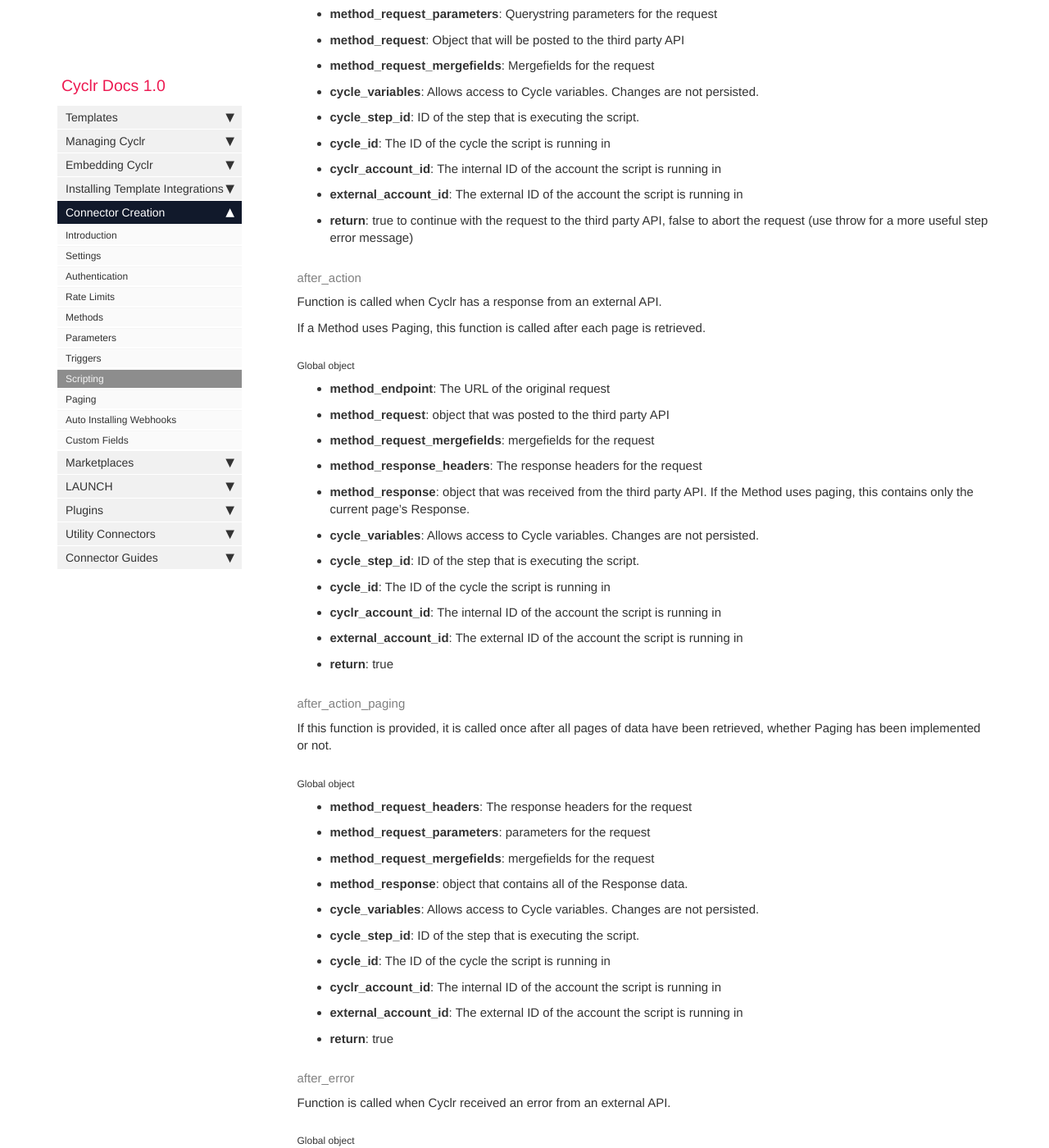
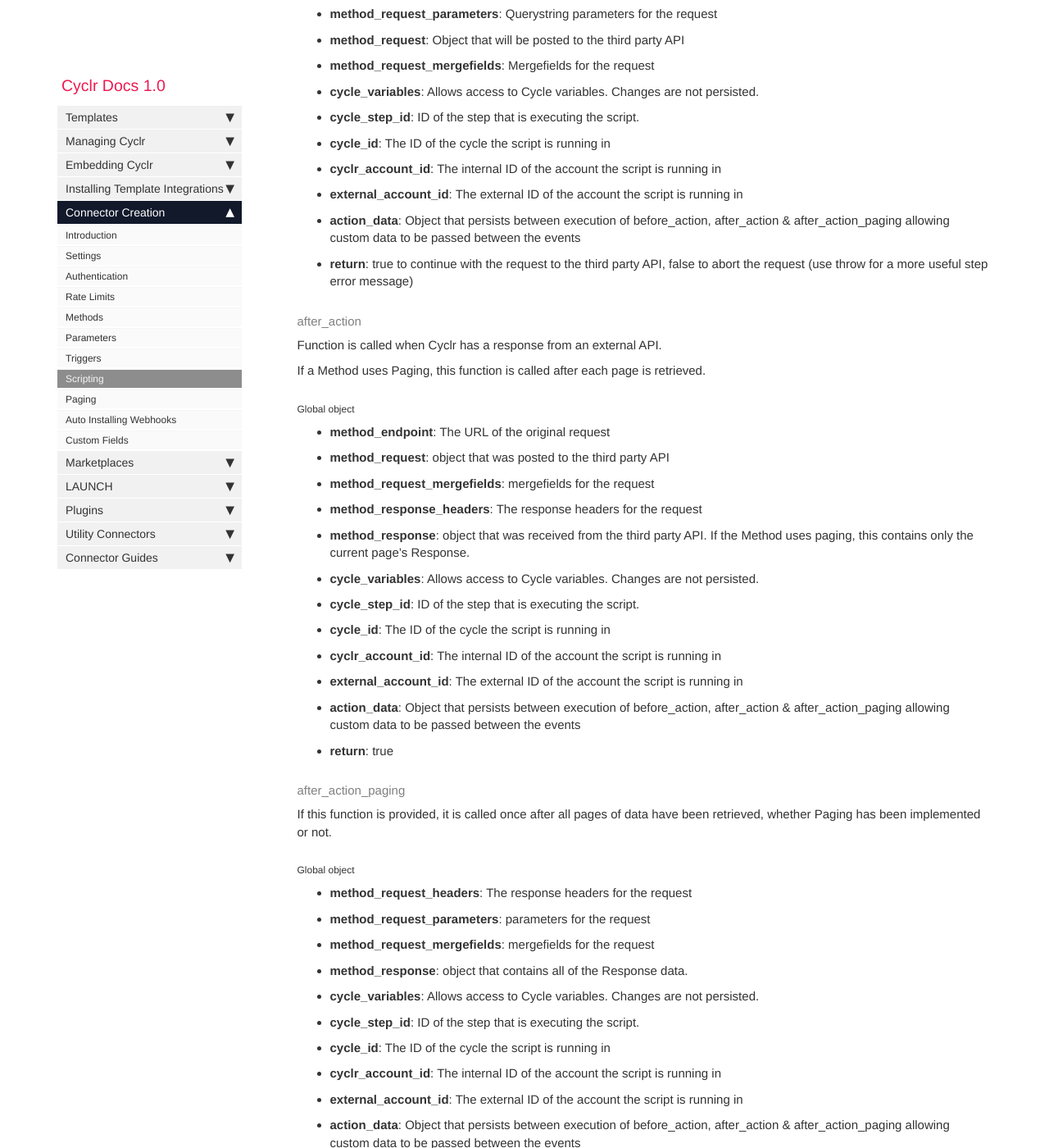
Before and after one commit to sneakysneak/docs, a Jekyll site: the page built from pages/custom-connectors/08-scripting.md, in a window 1280 px wide and 1400 px high, scrolled down 3501 px. Shown: the whole window at 82% size. Built offline with Jekyll 4.4.1, drawn with Linux system fonts in a browser that asks for light colours; comment, search, counter and statistics services are not loaded.

Commit message:
Add action_data in scripting (#127)

```diff
--- a/pages/custom-connectors/08-scripting.md
+++ b/pages/custom-connectors/08-scripting.md
@@ -116,6 +116,7 @@ If a Method uses Paging, this function is called before each page is retrieved.
 *   **cycle_id**: The ID of the cycle the script is running in
 *   **cyclr_account_id**: The internal ID of the account the script is running in
 *   **external_account_id**: The external ID of the account the script is running in
+*   **action_data**: Object that persists between execution of before_action, after_action &amp; after_action_paging allowing custom data to be passed between the events
 *   **return**: true to continue with the request to the third party API, false to abort the request (use throw for a more useful step error message)
 
 #### after_action
@@ -136,6 +137,7 @@ If a Method uses Paging, this function is called after each page is retrieved.
 *   **cycle_id**: The ID of the cycle the script is running in
 *   **cyclr_account_id**: The internal ID of the account the script is running in
 *   **external_account_id**: The external ID of the account the script is running in
+*   **action_data**: Object that persists between execution of before_action, after_action &amp; after_action_paging allowing custom data to be passed between the events
 *   **return**: true
 
 #### after_action_paging
@@ -153,6 +155,7 @@ If this function is provided, it is called once after all pages of data have bee
 *   **cycle_id**: The ID of the cycle the script is running in
 *   **cyclr_account_id**: The internal ID of the account the script is running in
 *   **external_account_id**: The external ID of the account the script is running in
+*   **action_data**: Object that persists between execution of before_action, after_action &amp; after_action_paging allowing custom data to be passed between the events
 *   **return**: true
 
 #### after_error
```
